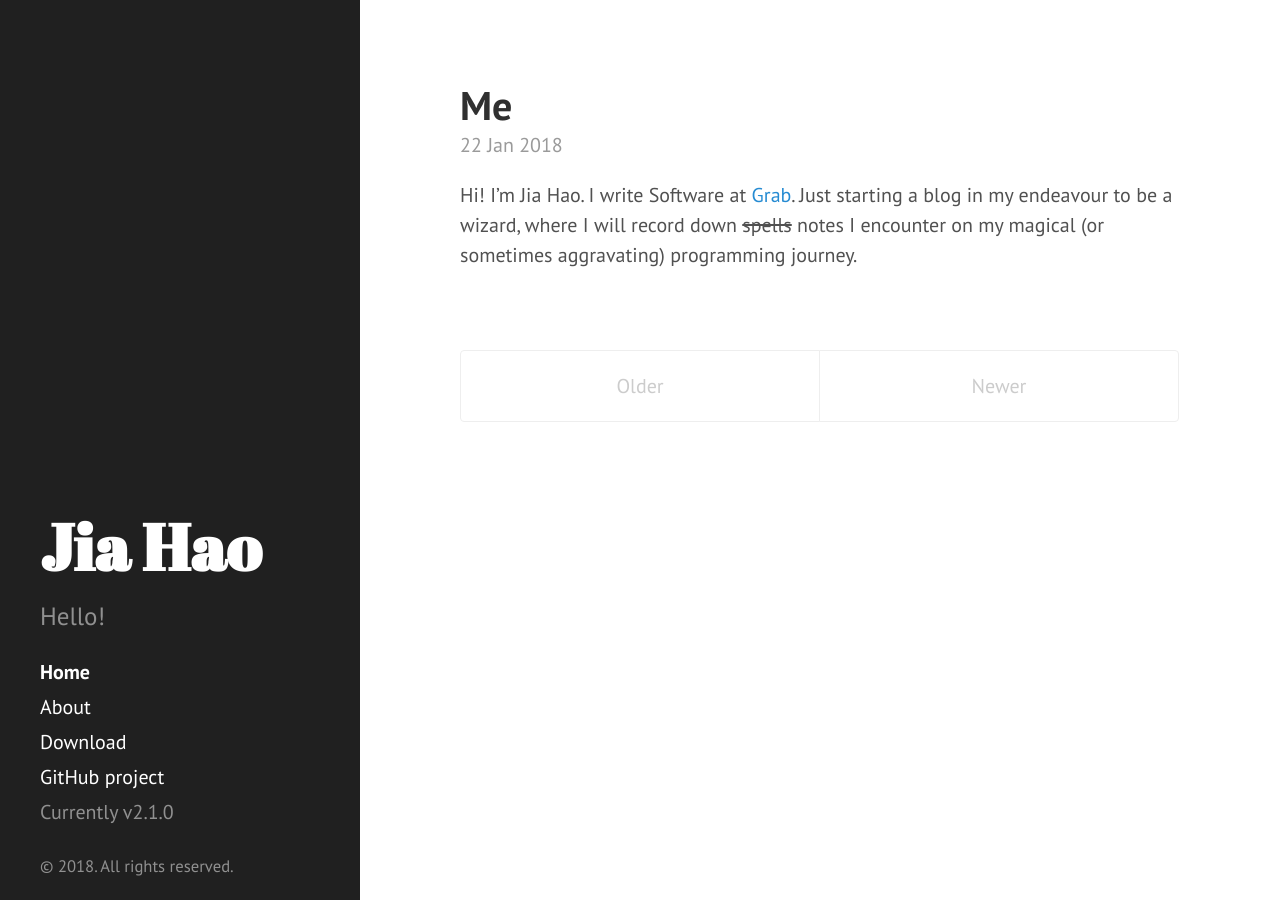
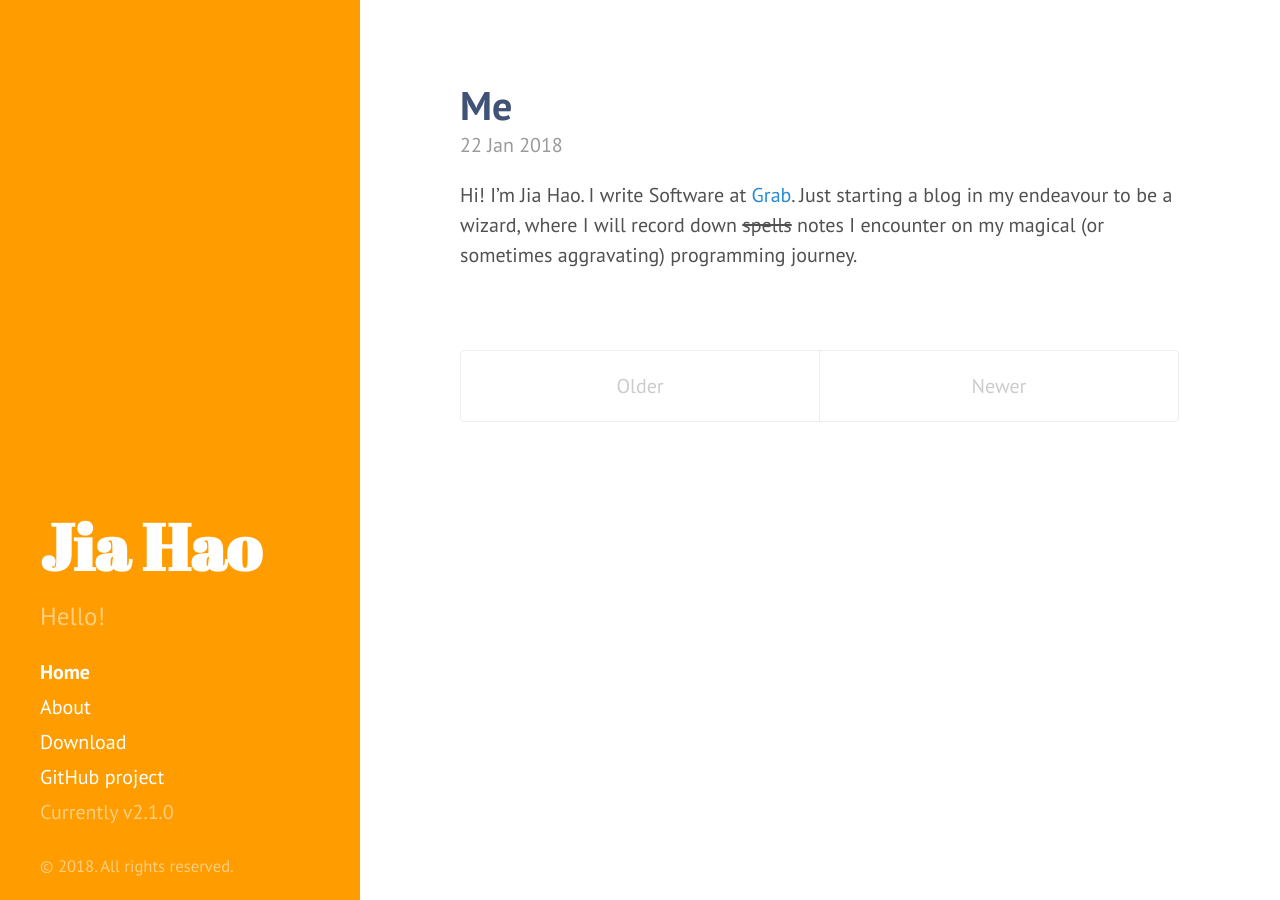
Before and after one commit to jiahaog/jiahao.codes, a Jekyll site: the page built from index.html, in a window 1280 px wide. Built offline with Jekyll 4.4.1, drawn with Linux system fonts in a browser that asks for light colours; the list of posts is cut into pages by our own code.

Commit message:
Customise some colors, change to scss file

```diff
--- a/_sass/_posts.scss
+++ b/_sass/_posts.scss
@@ -16,7 +16,7 @@
 .page-title,
 .post-title,
 .post-title a {
-  color: #303030;
+  color: $title-color;
 }
 .page-title,
 .post-title {
--- a/_sass/_variables.scss
+++ b/_sass/_variables.scss
@@ -5,7 +5,7 @@ $gray-4: #515151;
 $gray-5: #313131;
 
 $red: #ac4142;
-$orange: #d28445;
+$orange: rgb(255, 156, 0);
 $yellow: #f4bf75;
 $green: #90a959;
 $cyan: #75b5aa;
@@ -20,6 +20,7 @@ $root-line-height: 1.5;
 $body-color: #515151;
 $body-bg: #fff;
 $link-color: $blue;
+$title-color: #405275;
 
 $border-color: #e5e5e5;
 
--- a/css/hyde.css
+++ b/css/hyde.scss
@@ -1,3 +1,7 @@
+---
+# Use a comment to ensure Jekyll reads the file to be transformed into CSS later
+# only main files contain this front matter, not partials.
+---
 /*
  *  __                  __
  * /\ \                /\ \
@@ -13,6 +17,7 @@
  * https://github.com/poole/hyde.
  */
 
+@import "variables";
 
 /*
  * Contents
@@ -24,7 +29,6 @@
  * Themes
  */
 
-
 /*
  * Global resets
  *
@@ -32,7 +36,7 @@
  */
 
 html {
-  font-family: "PT Sans", Helvetica, Arial, sans-serif;
+  font-family: 'PT Sans', Helvetica, Arial, sans-serif;
 }
 @media (min-width: 48em) {
   html {
@@ -45,7 +49,6 @@ html {
   }
 }
 
-
 /*
  * Sidebar
  *
@@ -57,7 +60,7 @@ html {
   text-align: center;
   padding: 2rem 1rem;
   color: rgba(255,255,255,.5);
-  background-color: #202020;
+  background-color: $orange;
 }
 @media (min-width: 48em) {
   .sidebar {
@@ -79,7 +82,7 @@ html {
 .sidebar-about h1 {
   color: #fff;
   margin-top: 0;
-  font-family: "Abril Fatface", serif;
+  font-family: 'Abril Fatface', serif;
   font-size: 3.25rem;
 }
 
@@ -108,12 +111,11 @@ a.sidebar-nav-item:focus {
 @media (min-width: 48em) {
   .sidebar-sticky {
     position: absolute;
-    right:  1rem;
+    right: 1rem;
     bottom: 1rem;
-    left:   1rem;
+    left: 1rem;
   }
 }
-
 
 /* Container
  *
@@ -122,12 +124,12 @@ a.sidebar-nav-item:focus {
  */
 
 .container {
-  padding-left:  1rem;
+  padding-left: 1rem;
   padding-right: 1rem;
 }
 
 .content {
-  padding-top:    4rem;
+  padding-top: 4rem;
   padding-bottom: 4rem;
 }
 
@@ -145,7 +147,6 @@ a.sidebar-nav-item:focus {
     margin-right: 4rem;
   }
 }
-
 
 /*
  * Reverse layout
@@ -171,8 +172,6 @@ a.sidebar-nav-item:focus {
   }
 }
 
-
-
 /*
  * Themes
  *
@@ -184,7 +183,7 @@ a.sidebar-nav-item:focus {
 
 /* Red */
 .theme-base-08 .sidebar {
-  background-color: #ac4142;
+  background-color: #ffc466;
 }
 .theme-base-08 .content a,
 .theme-base-08 .related-posts li a:hover {
```
